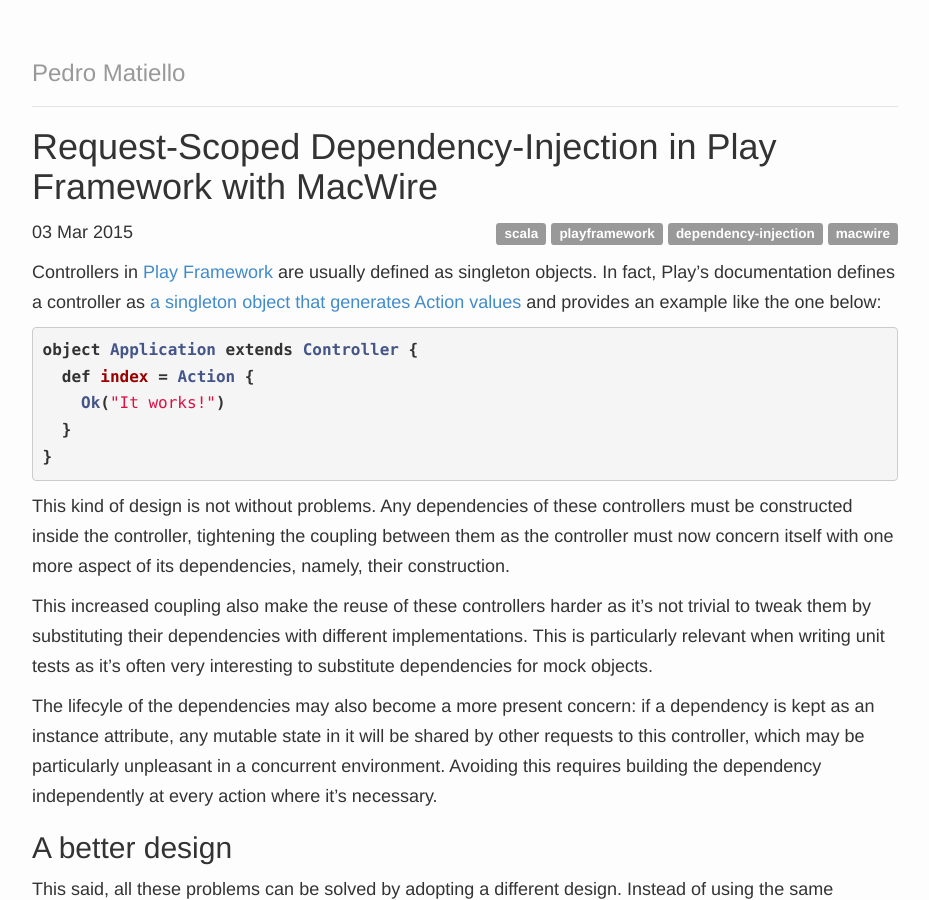
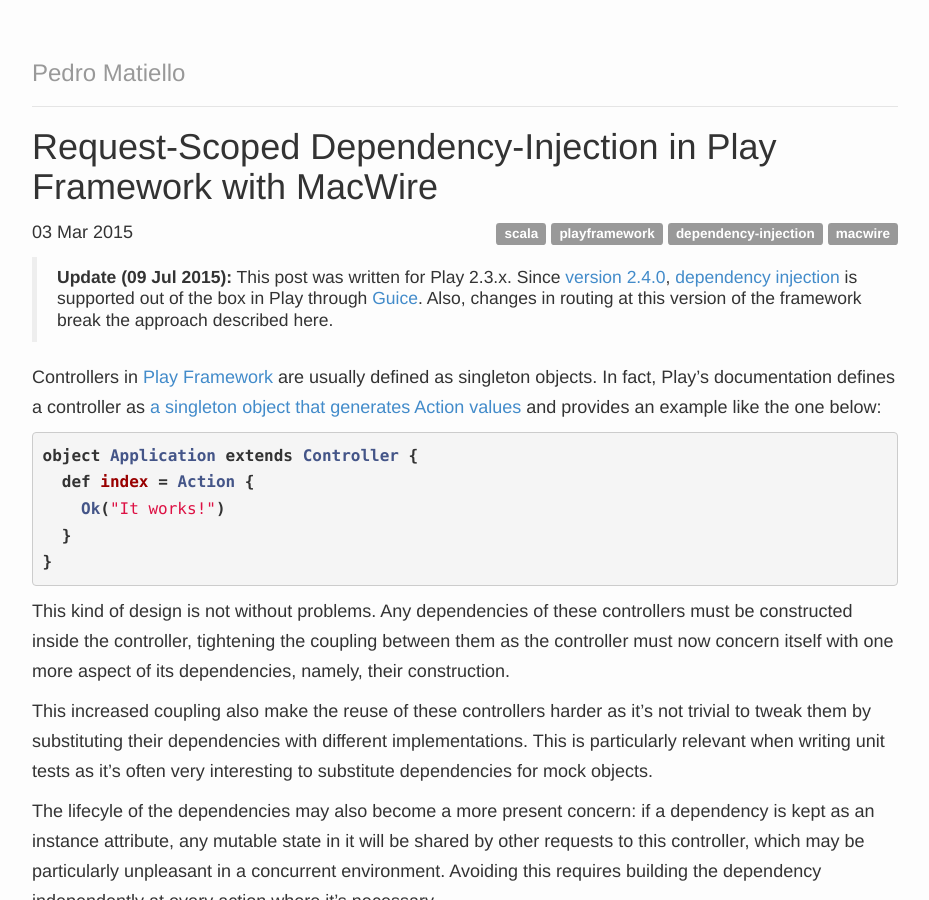
Before and after one commit to pmatiello/pmatiello.github.io, a Jekyll site: the page built from _posts/2015-03-03-request-scoped-dependency-injection-in-play-framework-with-macwire.markdown, in a window 1280 px wide and 900 px high. Shown: the whole window, without its empty margins (175-1104 px from the left). Built offline with Jekyll 4.4.1, drawn with Linux system fonts in a browser that asks for light colours; Markdown is read by kramdown in place of the engine named in the settings; comment, search, counter and statistics services are not loaded.

Commit message:
Add warning to Play/MacWire post about Play 2.4.

```diff
--- a/_posts/2015-03-03-request-scoped-dependency-injection-in-play-framework-with-macwire.markdown
+++ b/_posts/2015-03-03-request-scoped-dependency-injection-in-play-framework-with-macwire.markdown
@@ -4,6 +4,8 @@
 date:   2015-03-03 09:00:00
 categories: scala playframework dependency-injection macwire
 ---
+
+> **Update (09 Jul 2015):** This post was written for Play 2.3.x. Since [version 2.4.0](https://playframework.com/documentation/2.4.x/Highlights24), [dependency injection](https://playframework.com/documentation/2.4.x/ScalaDependencyInjection) is supported out of the box in Play through [Guice](https://github.com/google/guice). Also, changes in routing at this version of the framework break the approach described here.
 
 Controllers in [Play Framework](https://www.playframework.com) are usually defined as singleton objects. In fact, Play's documentation defines a controller as [a singleton object that generates Action values](https://www.playframework.com/documentation/2.3.x/ScalaActions) and provides an example like the one below:
 
```
